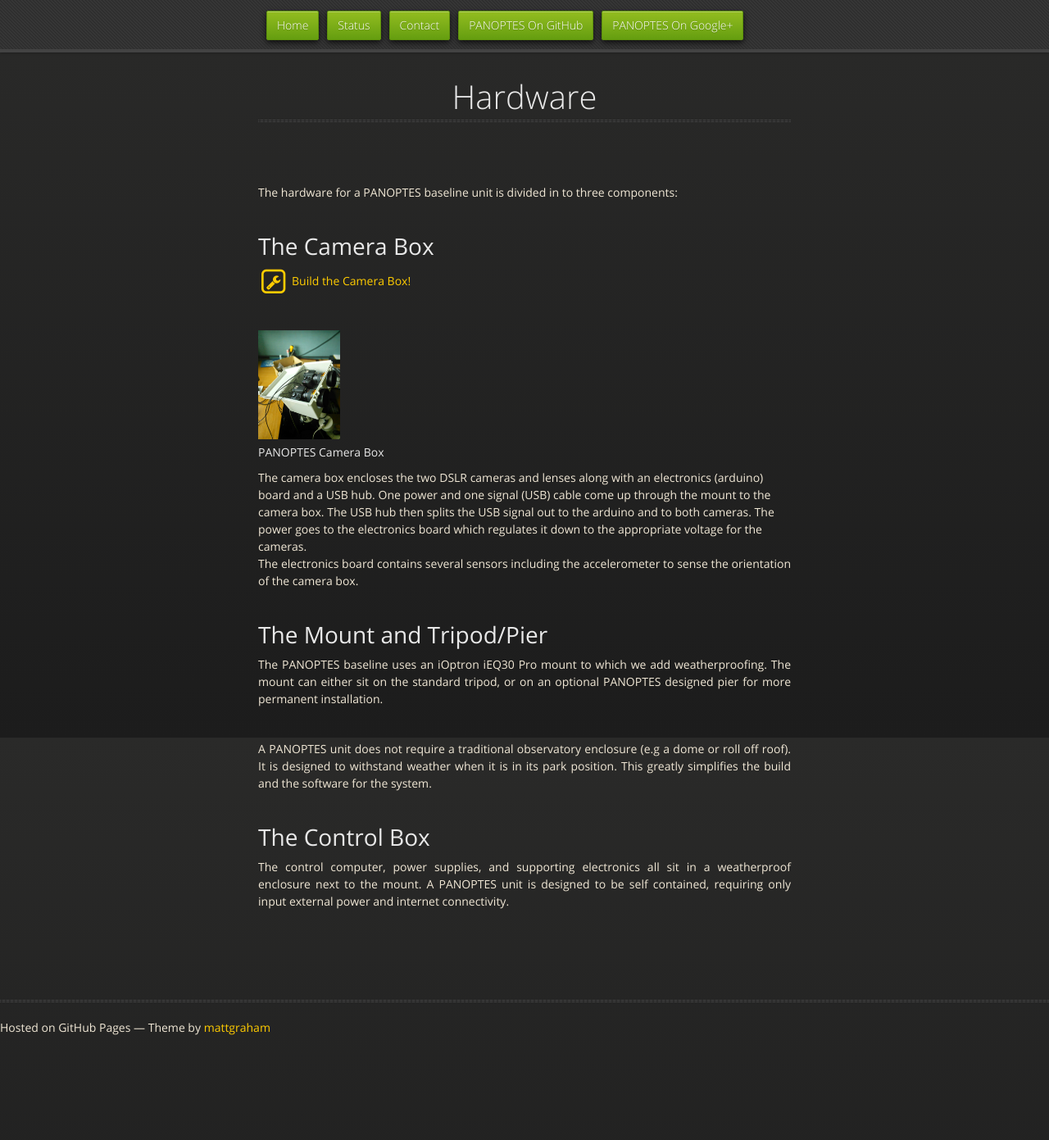
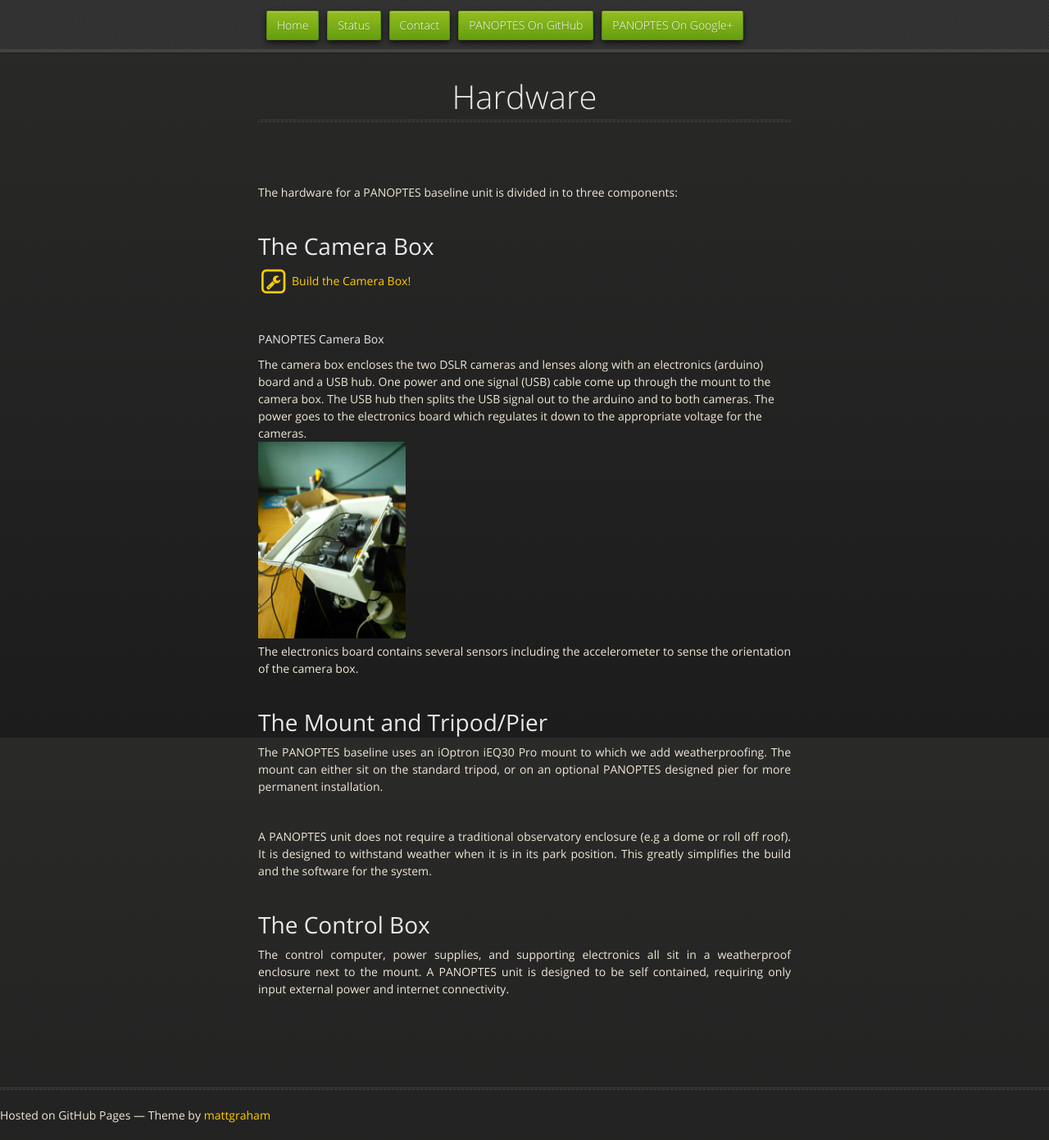
Before and after one commit to panoptes/panoptes.github.io, a Jekyll site: the page built from hardware.md, in a window 1280 px wide and 1391 px high. Shown: the whole window at 82% size. Built offline with Jekyll 4.4.1, drawn with Linux system fonts in a browser that asks for light colours; nearby versions of some CDN libraries.

Commit message:
* Right align and resize image

```diff
--- a/hardware.md
+++ b/hardware.md
@@ -17,14 +17,14 @@
 
 
 <div class="media">
-  <div class="media-right">
-    <a href="#">
-      <img class="media-object" src="images/camera_box.jpg" alt="PANOPTES Camera Box" width="100px">
-    </a>
-  </div>
   <div class="media-body">
     <h4 class="media-heading">PANOPTES Camera Box</h4>
         The camera box encloses the two DSLR cameras and lenses along with an electronics (arduino) board and a USB hub.  One power and one signal (USB) cable come up through the mount to the camera box.  The USB hub then splits the USB signal out to the arduino and to both cameras.  The power goes to the electronics board which regulates it down to the appropriate voltage for the cameras.
+  </div>
+  <div class="media-right">
+    <a href="#">
+      <img class="media-object" src="images/camera_box.jpg" alt="PANOPTES Camera Box" width="180px">
+    </a>
   </div>
 </div>
 
```
